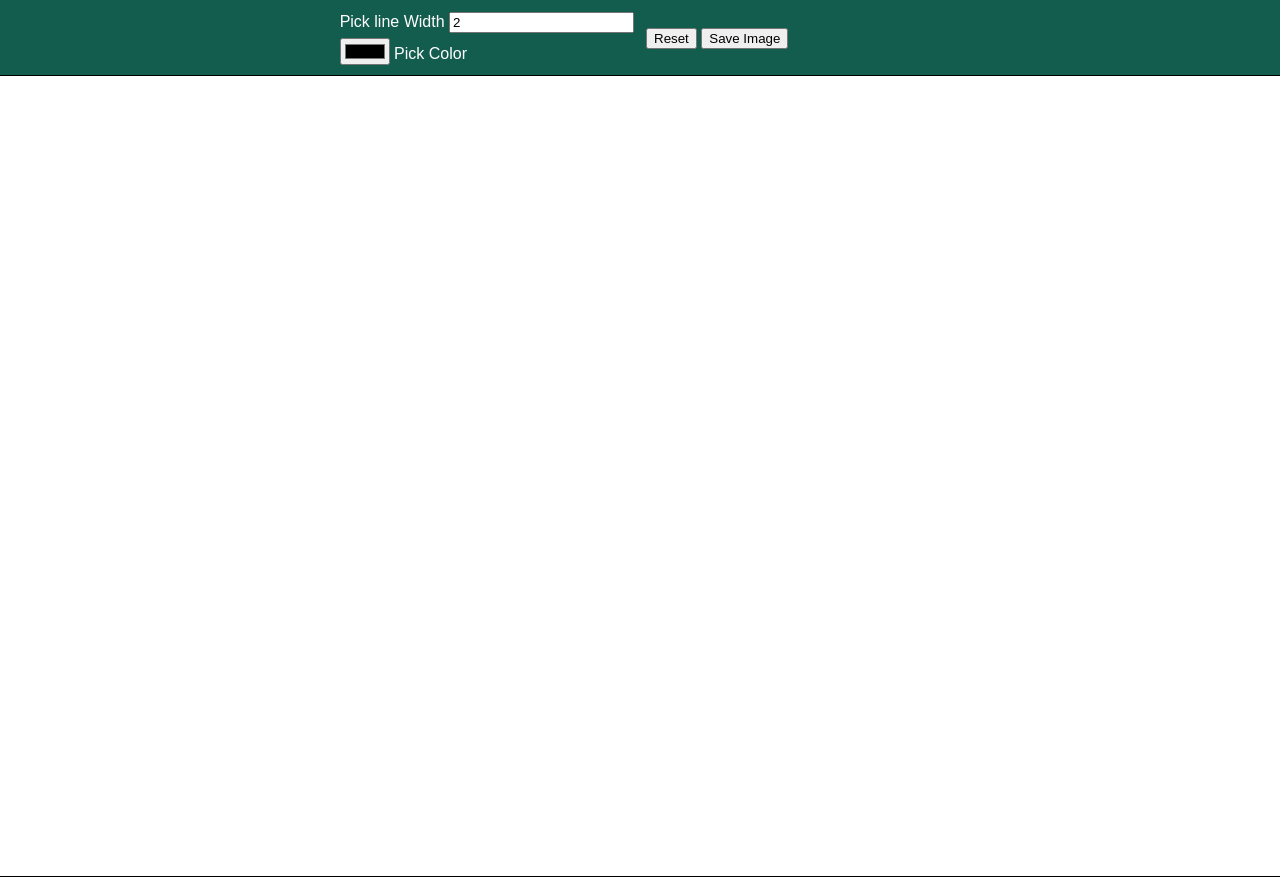
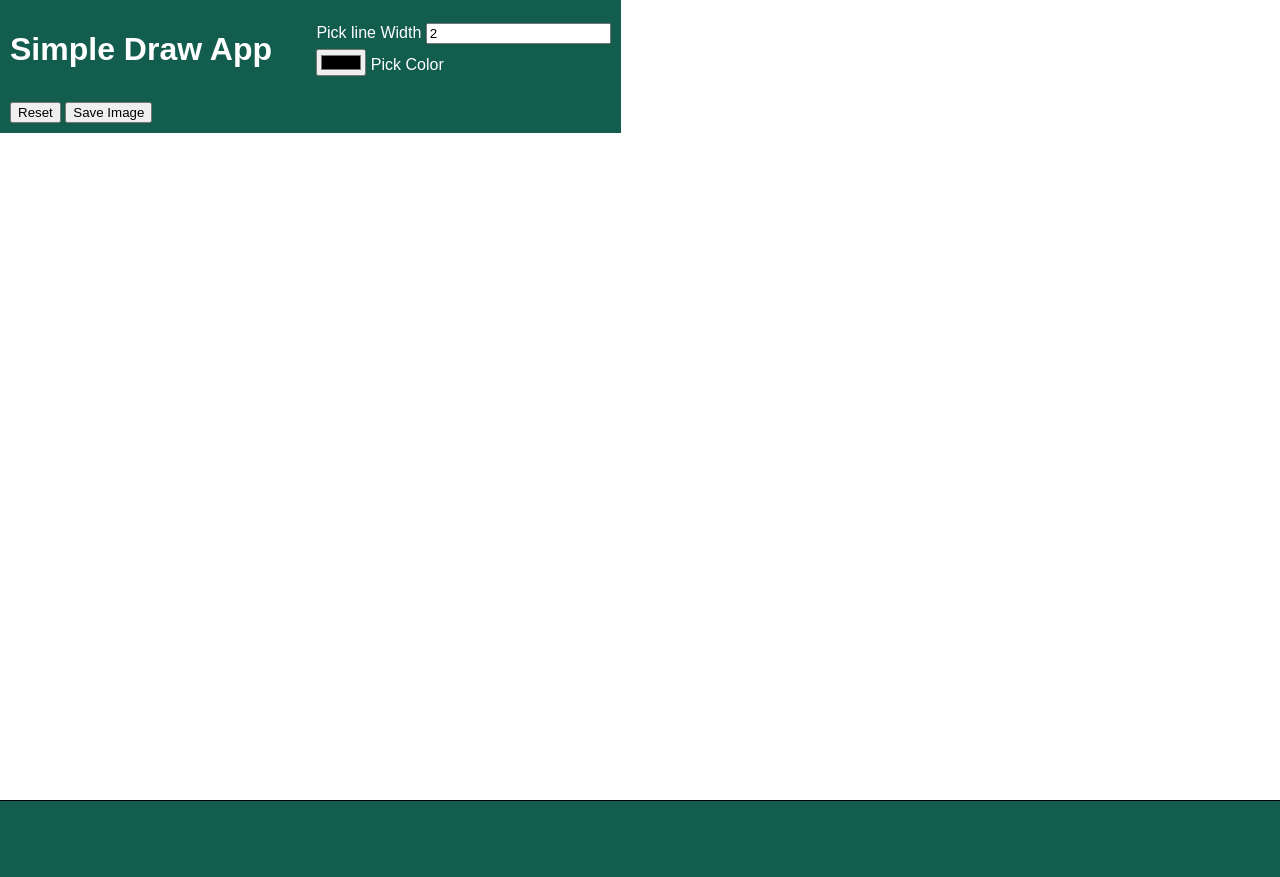
Before and after one commit to devmilon923/js-drawing-app, a plain HTML site: page index.html in a window 1280 px wide. After the commit the page ends 801 px from the top, so only its background shows below. Drawn offline with Linux system fonts and the light colour scheme.

Commit message:
add some change

```diff
--- a/index.html
+++ b/index.html
@@ -8,9 +8,10 @@
 </head>
 <body>
 
-    <h1>Simple Draw App</h1>
+
     <div class="controls">
 
+      <h1>Simple Draw App</h1>
      <div class="flex">
 
           <div>
--- a/style.css
+++ b/style.css
@@ -18,15 +18,18 @@ p{
     margin:0px;
 }
 .controls {
-
+background-color: #125d4e;
+overflow: hidden;
   padding: 10px;
   display: grid;
   grid-template-columns: repeat(2,1fr);
   align-items: center;
   justify-content: center;
   gap: 12px;
-
+  position: absolute;
   flex-wrap: wrap;
+  top: 0;
+  left: 0;
 }
 
 #drawCanvas {
```
